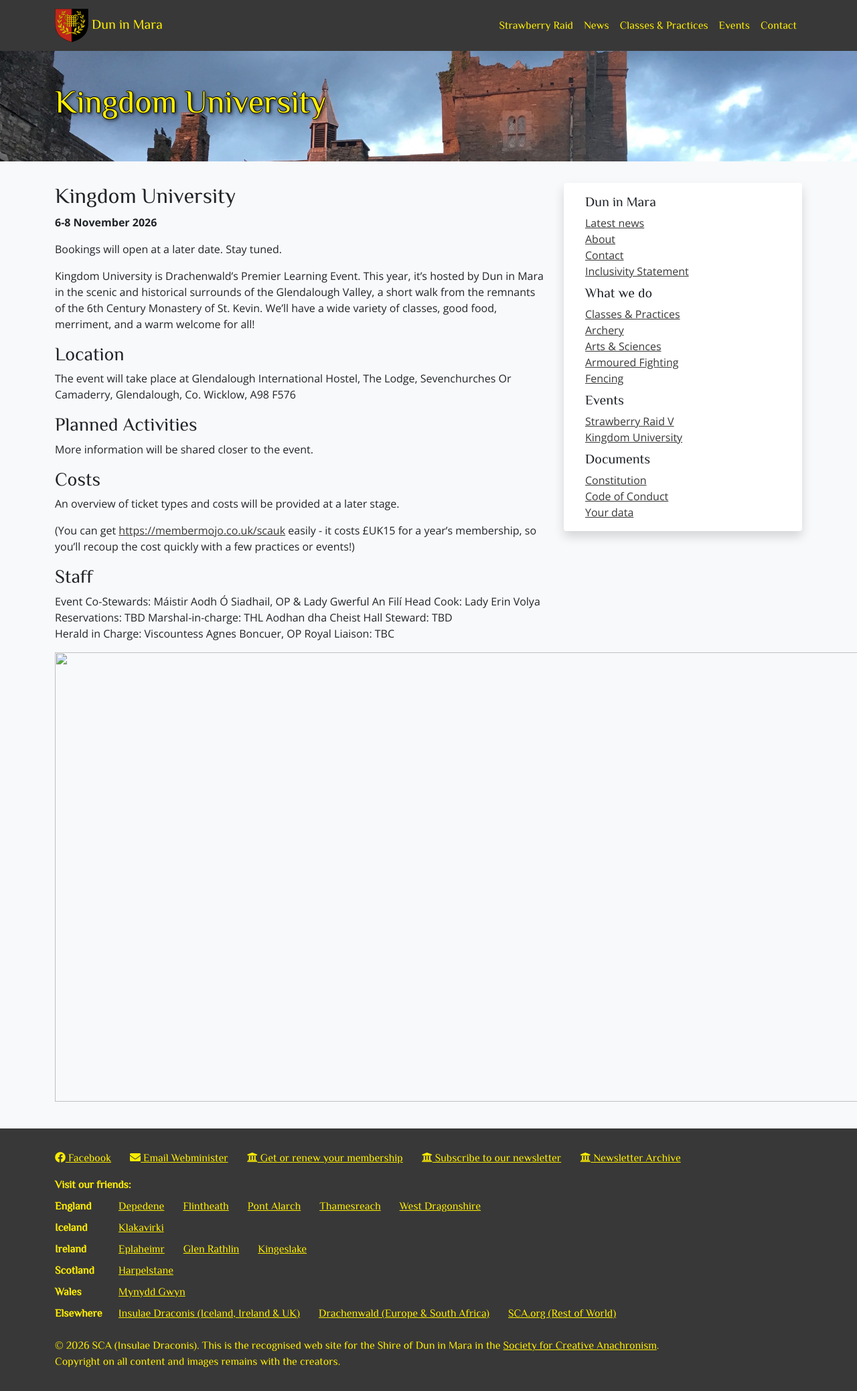
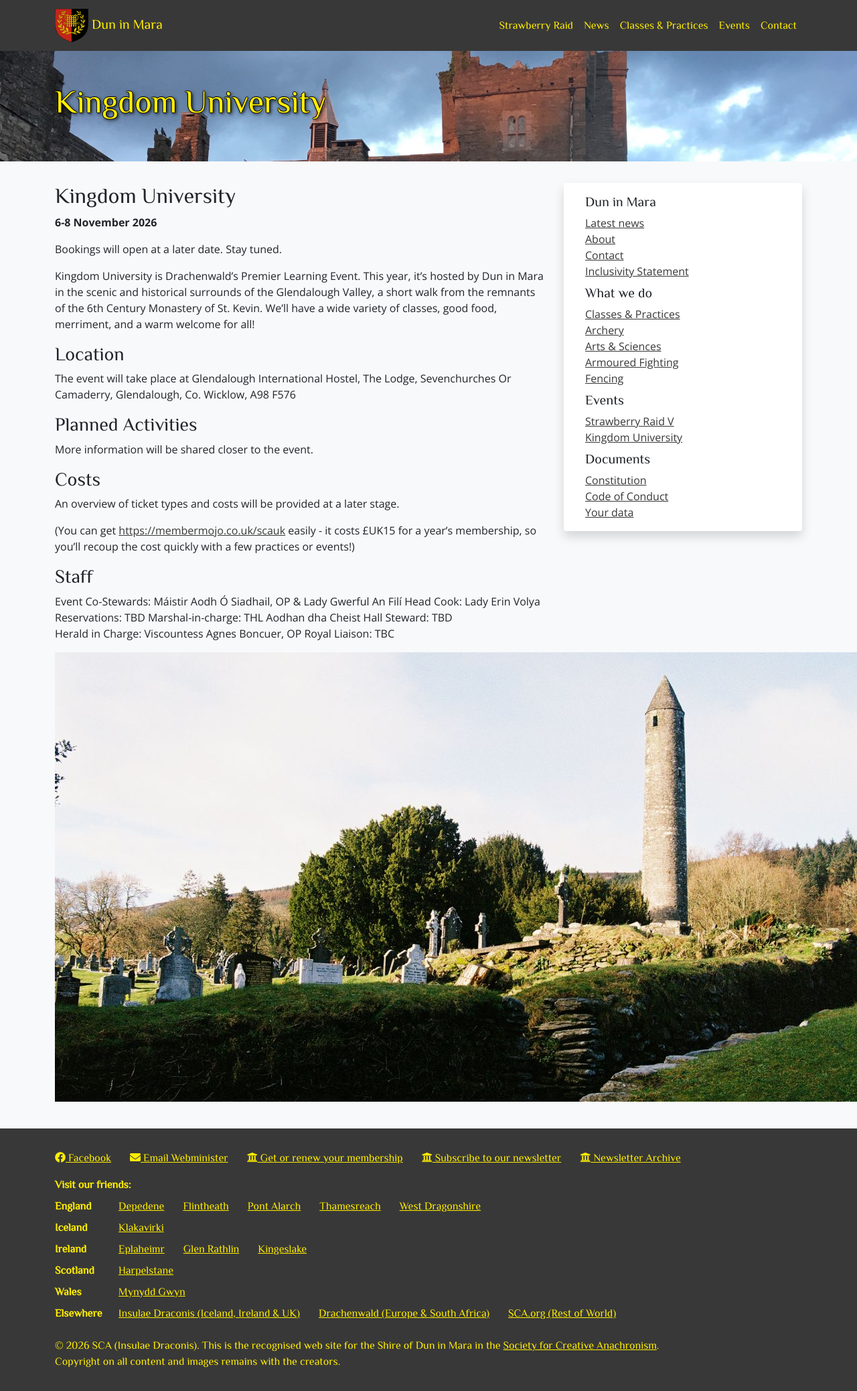
Before and after one commit to drachenwald/dun-in-mara, a Jekyll site: the page built from events/2026/kingdom-university/index.md, in a window 1280 px wide. Shown: the whole page at 67% size. Built offline with Jekyll 4.4.1, drawn with Linux system fonts in a browser that asks for light colours; comment, search, counter and statistics services are not loaded.

Commit message:
Update banner KU

```diff
--- a/events/2026/kingdom-university/index.md
+++ b/events/2026/kingdom-university/index.md
@@ -50,4 +50,4 @@ Hall Steward: TBD
 Herald in Charge: Viscountess Agnes Boncuer, OP
 Royal Liaison: TBC
 
-<img src="images/glendalough-banner.jpg" height="671" width="1200">
+<img src="/images/glendalough-banner.jpg" height="671" width="1200">
```
